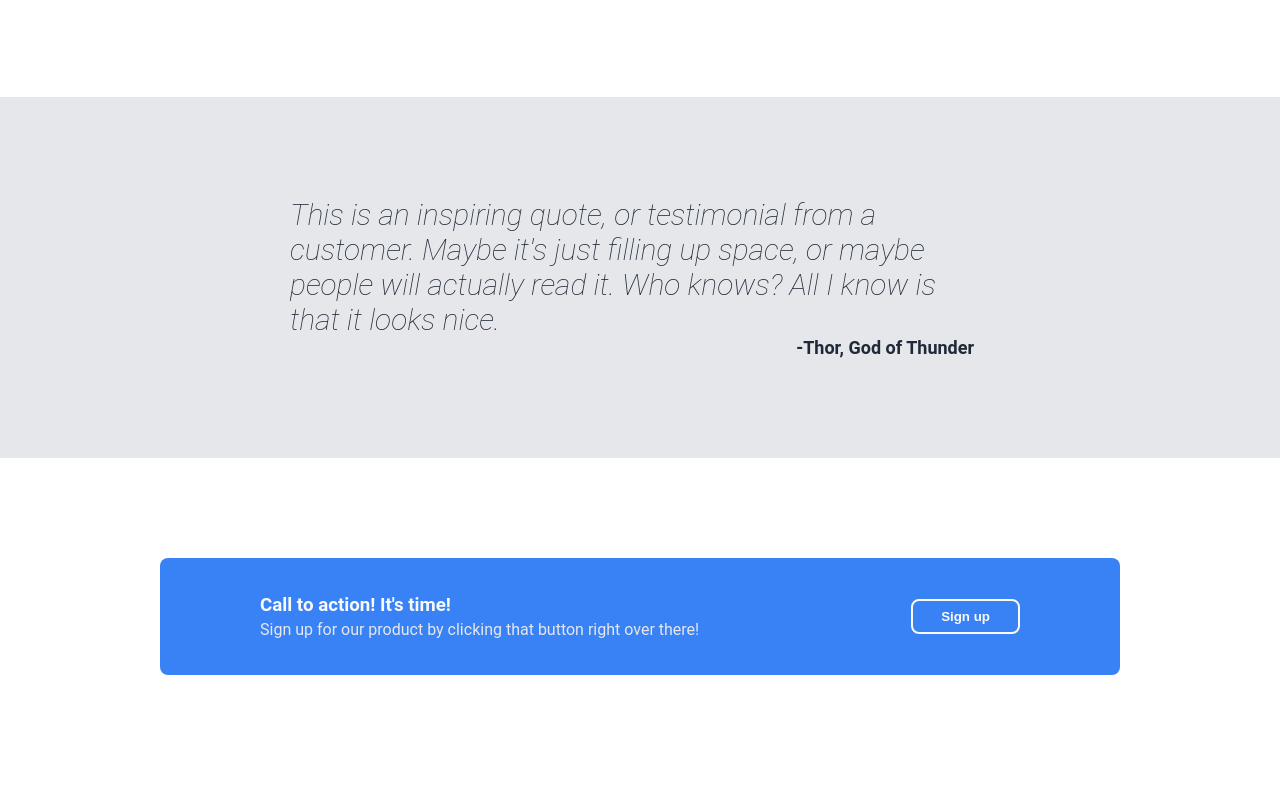
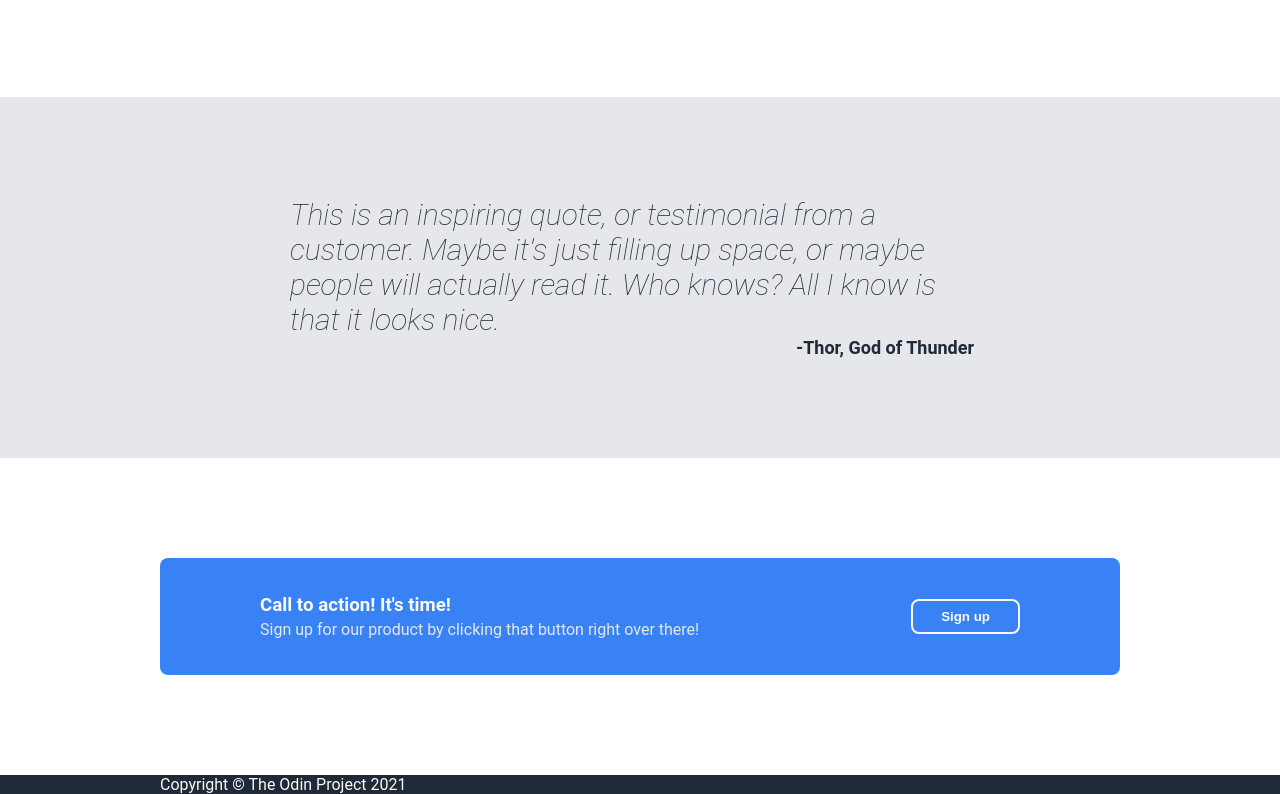
Before and after one commit to joshchurch95/odin-landing-page, a plain HTML site: page index.html in a window 1280 px wide. Shown: the part 779-1573 px from the top of the page. Drawn offline with Linux system fonts and the light colour scheme.

Commit message:
Add footer

```diff
--- a/index.html
+++ b/index.html
@@ -67,5 +67,10 @@
                 </div>
             </div>
         </div>
+        <footer class="text-light bg-dark">
+            <div class="container">
+                <p>Copyright &copy; The Odin Project 2021</p>
+            </div>
+        </footer>
     </body>
 </html>
```
